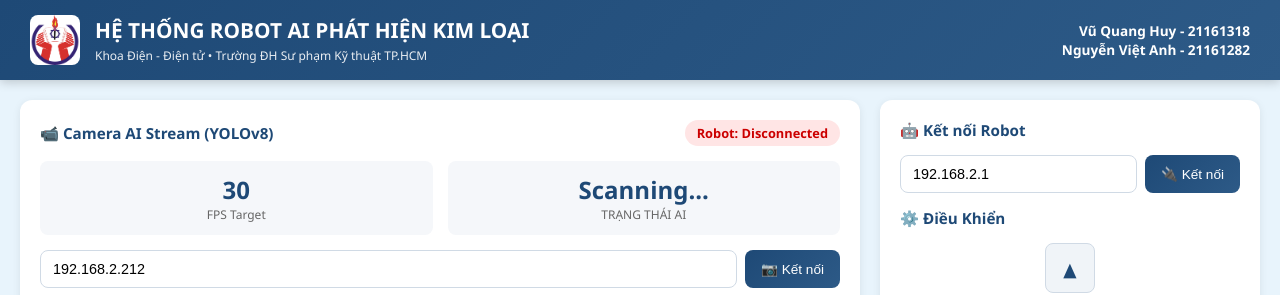
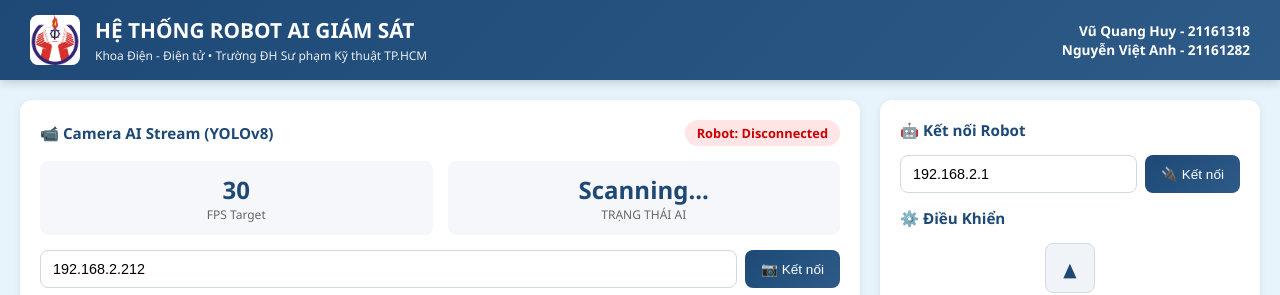
Before and after one commit to minhtee1826/nursing-home-patrol-robot-car, a Flask app: page / in a window 1280 px wide. Shown: the top 295 px of the page. Run offline with Flask 3, Linux system fonts and the light colour scheme; some libraries are stand-ins or nearby versions.

Commit message:
index.html

```diff
--- a/finalpackage/templates/index.html
+++ b/finalpackage/templates/index.html
@@ -295,7 +295,7 @@
         <img src="/static/logo.png" alt="Logo" onerror="this.style.display='none'">
       </div>
       <div class="header-title">
-        <h1>HỆ THỐNG ROBOT AI PHÁT HIỆN KIM LOẠI</h1>
+        <h1>HỆ THỐNG ROBOT AI GIÁM SÁT</h1>
         <p>Khoa Điện - Điện tử • Trường ĐH Sư phạm Kỹ thuật TP.HCM</p>
       </div>
     </div>
```
